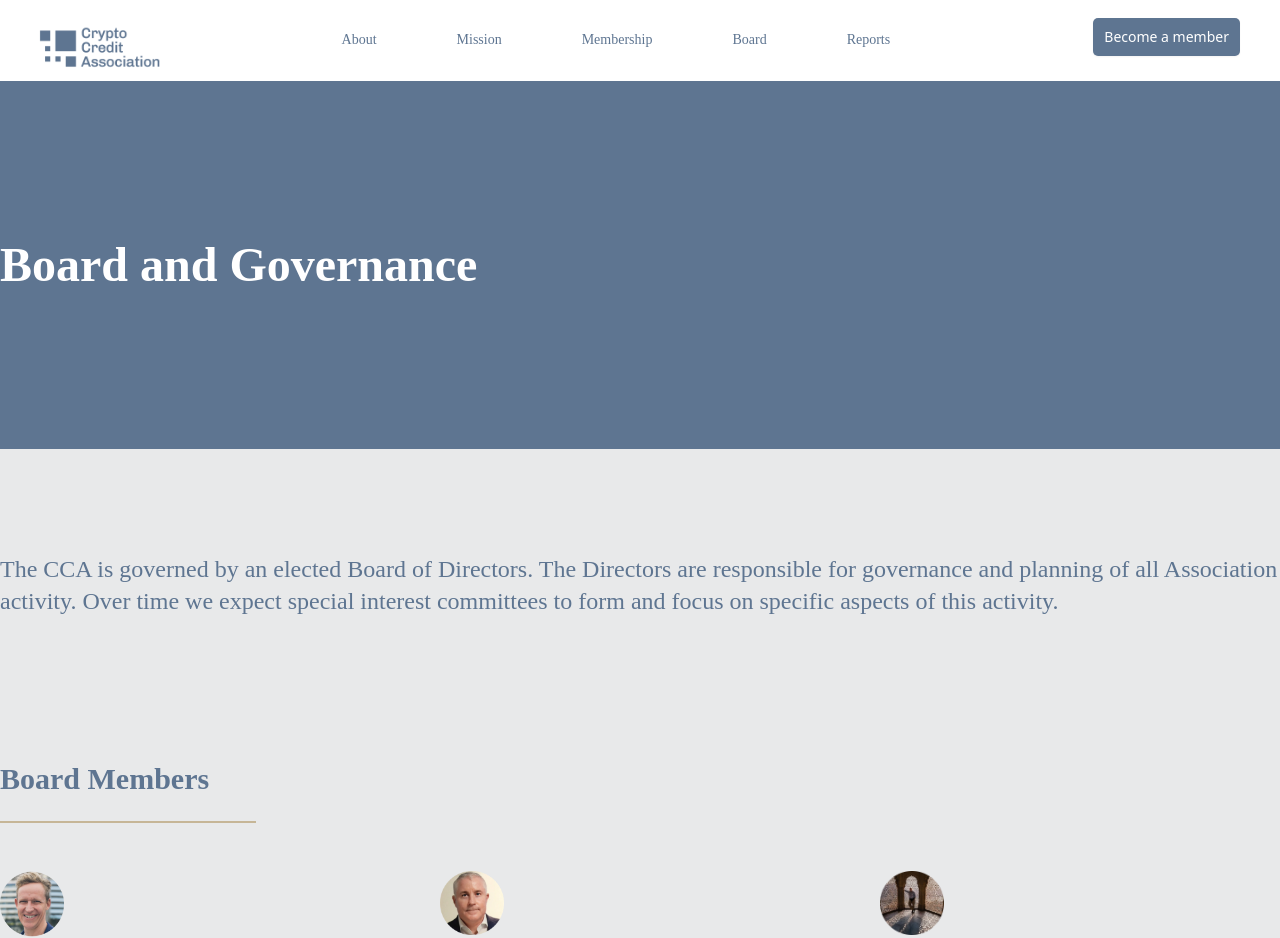
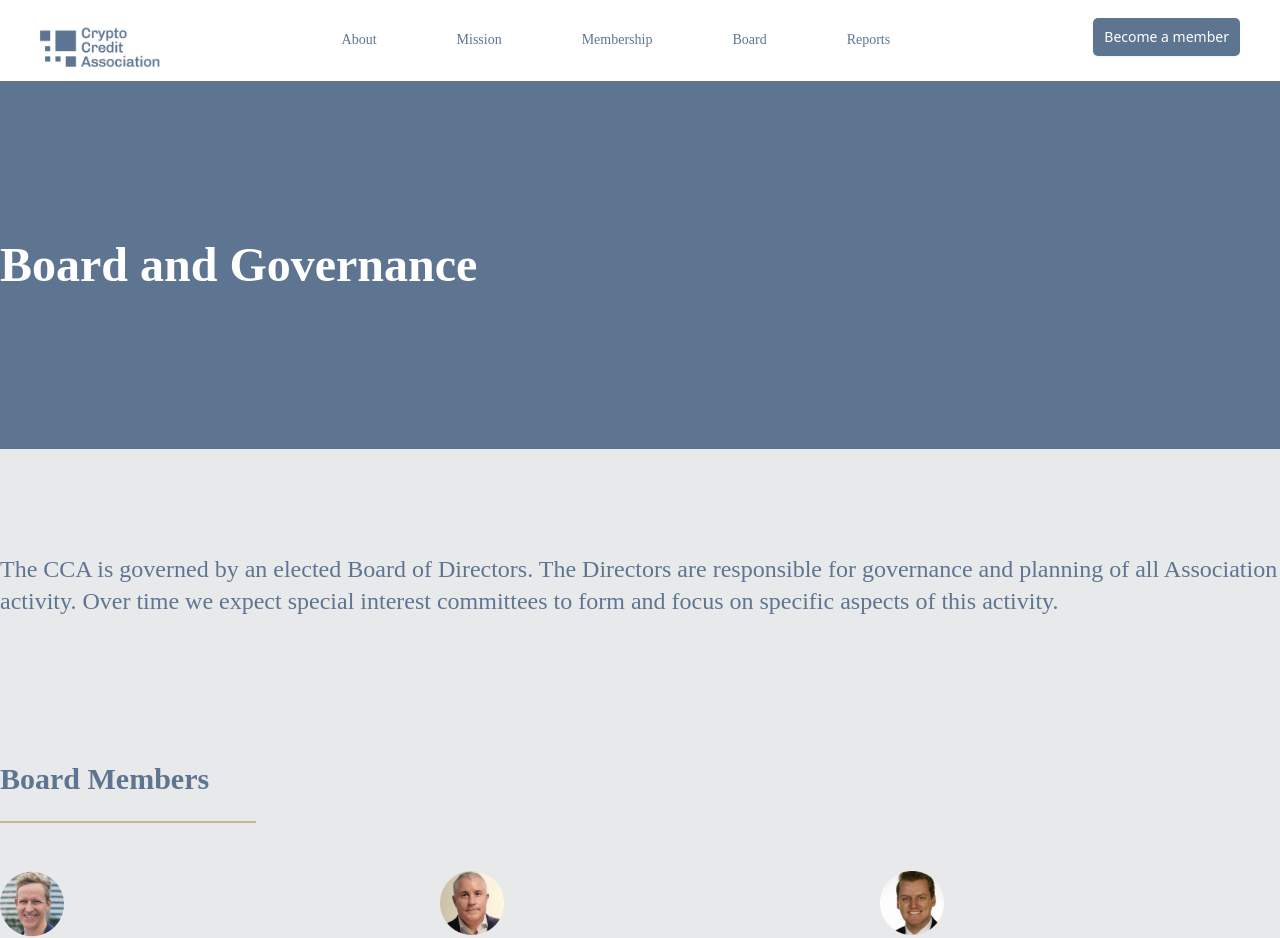
Before and after one commit to crypto-credit-association/cca-website, a Next.js app: page /board-members in a window 1280 px wide. Shown: the top 938 px of the page. Built offline with nearby package versions, Linux system fonts and the light colour scheme; a web font is replaced by a local one.

Commit message:
John bio updated

```diff
--- a/pages/board-members.js
+++ b/pages/board-members.js
@@ -33,10 +33,10 @@ function BoardMembersPage() {
                             title="Board Member"
                             bio=" George is a bilingual 20-year resident of Tokyo, who launched his Financial Services career as Controller at Credit Suisse, UBS and Merrill Lynch, following a successful foray in marketing & advertising for Formula 1 Racing's Benetton Team." />
                         <BoardMembers
-                            img="/images/john-salomon.png"
+                            img="/images/john.png"
                             name="John Salomon"
                             title="Board Member"
-                            bio="Lorem ipsum dolor sit amet, consectetur adipiscing elit, sed do eiusmod tempor incididunt ut labore et dolore magna aliqua. Aliquam sem fringilla ut morbi tincidunt augue interdum velit. Aliquam ut porttitor leo a diam sollicitudin tempor. Donec ultrices tincidunt arcu non sodales neque sodales." />
+                            bio="John Salomon is an information security professional with over 25 years of international, cross-sector experience in technology and leadership roles.  His in-depth knowledge of security risk management and regulatory considerations in the global financial sector includes a strong understanding of the challenges around the increasing prevalence of fintech and crypto services as established parts of the industry.  John is a member of the Cybersecurity Advisory Network (CyAN); he is a Swiss national and resides in Spain." />
                         <BoardMembers
                             img="/images/darshain.png"
                             name="Darshan Vaidya"
```
Also changed, not shown: public/images/john.png (added).
